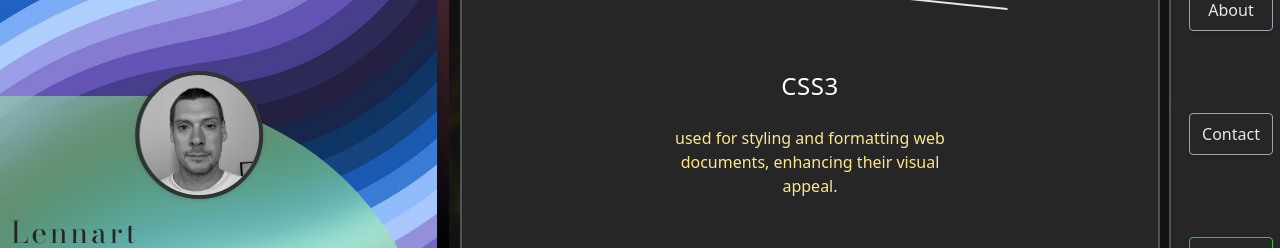
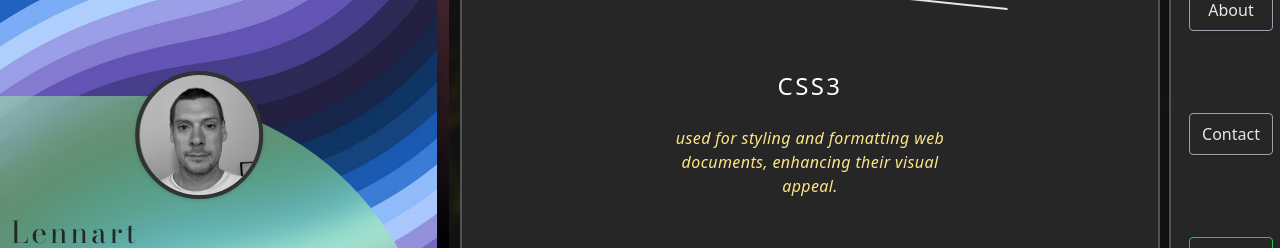
Before and after one commit to Len-J-108/portfolio, a React (Vite) app: page /abilities in a window 1280 px wide. Shown: the part 254-502 px from the top of the page. Built offline with nearby package versions, Linux system fonts and the light colour scheme.

Commit message:
abilities txt set to italic & tracking wide

```diff
--- a/src/Styles/Components/AbilitySingle.jsx
+++ b/src/Styles/Components/AbilitySingle.jsx
@@ -18,11 +18,6 @@ const AbilitySingle = ({img, name, id, txt}) => {
     else control.start("hidden");
   }, [control, inView])
 
-  // useEffect(() => {
-  //   console.log('here', txt);
-  // }, [])
-
-
   return (
     <motion.div
     ref={ref}
@@ -31,9 +26,9 @@ const AbilitySingle = ({img, name, id, txt}) => {
     animate={control}
       className='w-full flex flex-col justify-between gap-12 items-center h-fit pb-10'
       >
-      <h3 className='w-2/5 text-center text-2xl tracking-wide'>{name}</h3>
-      <p className="w-3/6 text-center text-amber-200 font-light relative bottom-6">{txt}</p>
-      <div className="flex flex-col justify-center items-center">
+      <h3 className='w-2/5 text-center text-2xl tracking-widest'>{name}</h3>
+      <p className="w-3/6 text-center text-amber-200 font-light italic tracking-wide relative bottom-6">{txt}</p>
+      <div className="flex flex-col justify-end items-center">
         <img src={img} className='w-1/5 saturate-30 z-10' />
         <div className="blurrer">
           <div className={`spotlight spotlight-clr-${getRandomInt(6)} spotlight-shape-${getRandomInt(4)}`}></div>
```
